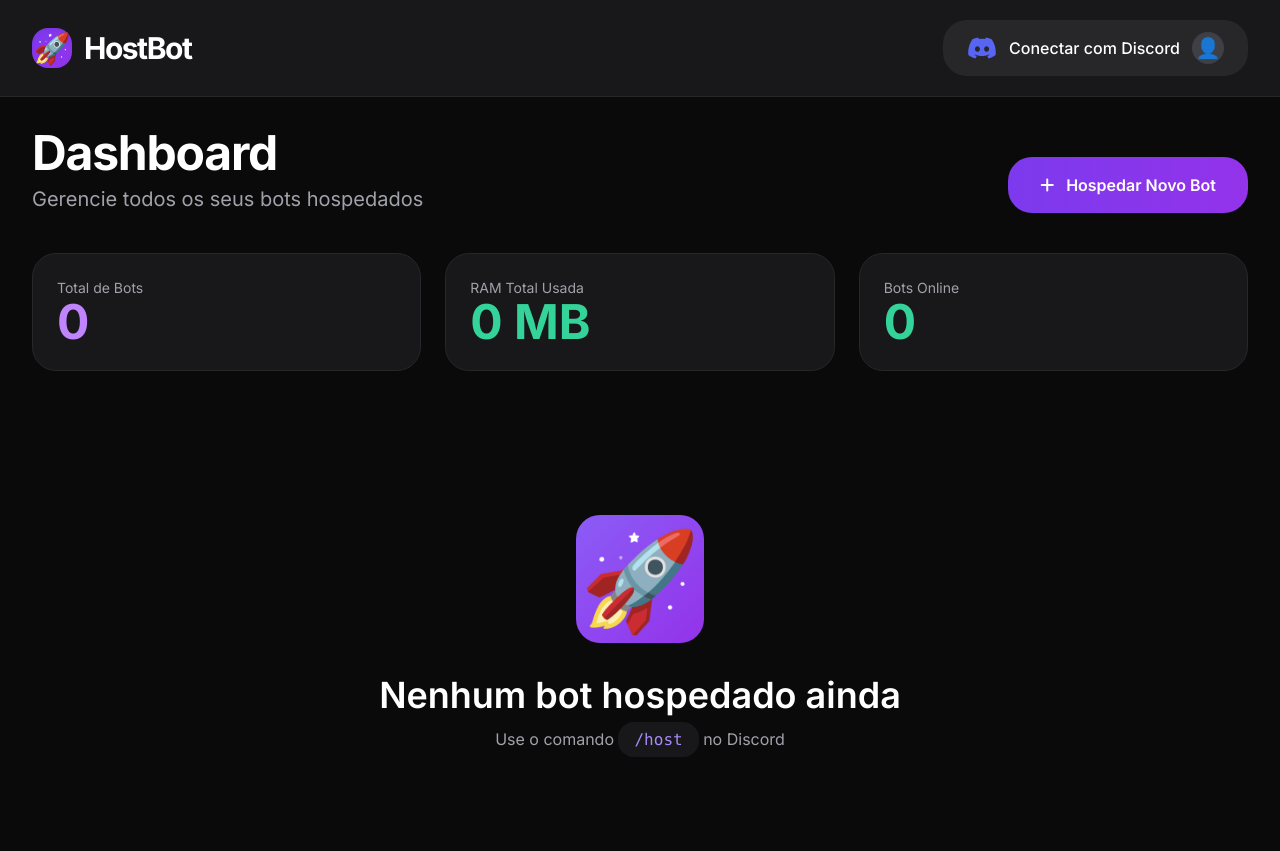
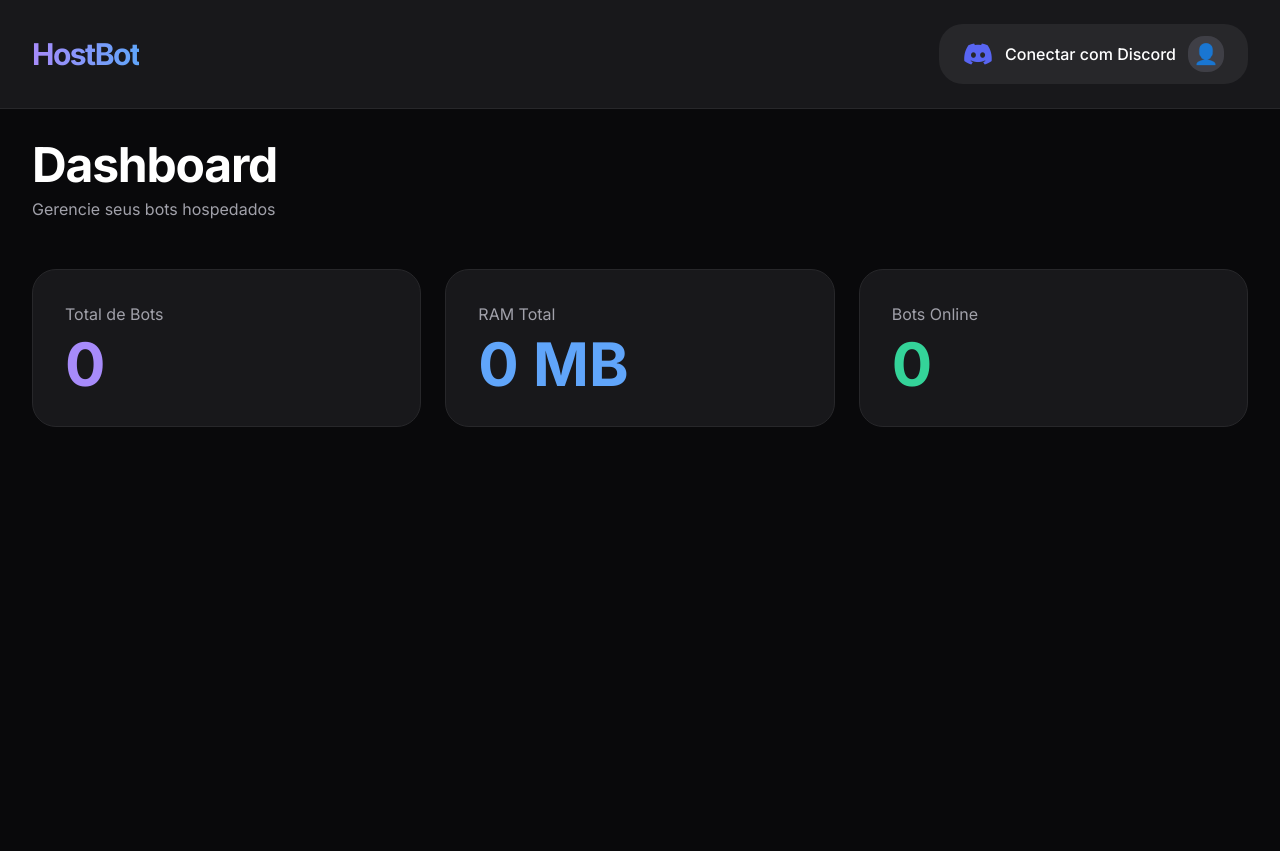
Before and after one commit to Htt-devs/Hostbot, a website: page public/index.html in a window 1280 px wide. After the commit the page ends 800 px from the top, so only its background shows below. Drawn offline with nearby package versions, Linux system fonts and the light colour scheme; no server answers.

Commit message:
Update index.html

```diff
--- a/public/index.html
+++ b/public/index.html
@@ -9,71 +9,69 @@
   <style>
     @import url('https://fonts.googleapis.com/css2?family=Inter:wght@400;500;600;700&display=swap');
     body { font-family: 'Inter', sans-serif; }
-    .card { transition: all 0.4s cubic-bezier(0.4, 0, 0.2, 1); }
-    .card:hover { transform: translateY(-8px); box-shadow: 0 25px 50px -12px rgb(139 92 246 / 0.3); }
+    .card { transition: all 0.3s cubic-bezier(0.4, 0, 0.2, 1); }
+    .card:hover { transform: translateY(-6px); box-shadow: 0 20px 25px -5px rgb(139 92 246 / 0.25); }
   </style>
 </head>
-<body class="bg-[#0a0a0a] text-white min-h-screen">
+<body class="bg-zinc-950 text-white min-h-screen">
   <!-- Top Bar -->
-  <div class="bg-zinc-900 border-b border-zinc-800 px-8 py-5 flex items-center justify-between sticky top-0 z-50">
-    <div class="flex items-center gap-3">
-      <div class="w-10 h-10 bg-gradient-to-br from-violet-600 to-purple-600 rounded-2xl flex items-center justify-center text-3xl shadow-inner">🚀</div>
-      <span class="text-3xl font-bold tracking-tighter">HostBot</span>
+  <div class="bg-zinc-900 border-b border-zinc-800 px-8 py-6 flex items-center justify-between">
+    <div class="flex items-center gap-4">
+      <div class="text-3xl font-bold tracking-tighter bg-gradient-to-r from-violet-400 to-blue-400 bg-clip-text text-transparent">HostBot</div>
     </div>
 
-    <div onclick="loginWithDiscord()" class="flex items-center gap-3 bg-zinc-800 hover:bg-zinc-700 px-6 py-3 rounded-3xl cursor-pointer transition-colors">
+    <div onclick="loginWithDiscord()" class="flex items-center gap-3 bg-zinc-800 hover:bg-zinc-700 px-6 py-3 rounded-3xl cursor-pointer transition-all">
       <i class="fa-brands fa-discord text-[#5865F2] text-2xl"></i>
-      <div id="user-name" class="font-medium">Conectar com Discord</div>
-      <div id="user-avatar" class="w-8 h-8 bg-zinc-700 rounded-2xl flex items-center justify-center text-xl">👤</div>
+      <span id="user-name" class="font-medium">Conectar com Discord</span>
+      <div id="user-avatar" class="w-9 h-9 bg-zinc-700 rounded-2xl flex items-center justify-center text-xl overflow-hidden">👤</div>
     </div>
   </div>
 
   <div class="max-w-7xl mx-auto p-8">
-    <div class="flex justify-between items-end mb-10">
-      <div>
+    <div class="mb-12">
       <h1 class="text-5xl font-bold tracking-tight">Dashboard</h1>
-        <p class="text-zinc-400 mt-2 text-xl">Gerencie todos os seus bots hospedados</p>
-      </div>
-      <button onclick="hospedarNovo()" class="bg-gradient-to-r from-violet-600 to-purple-600 px-8 py-4 rounded-3xl font-semibold flex items-center gap-3 hover:brightness-110 transition">
-        <i class="fa-solid fa-plus"></i> Hospedar Novo Bot
-      </button>
+      <p class="text-zinc-400 mt-2">Gerencie seus bots hospedados</p>
     </div>
 
     <!-- Stats -->
-    <div class="grid grid-cols-3 gap-6 mb-12">
-      <div class="bg-zinc-900 border border-zinc-800 rounded-3xl p-6">
-        <p class="text-zinc-400 text-sm">Total de Bots</p>
-        <p id="total-bots" class="text-5xl font-bold text-purple-400">0</p>
+    <div class="grid grid-cols-1 md:grid-cols-3 gap-6 mb-12">
+      <div class="bg-zinc-900 border border-zinc-800 rounded-3xl p-8">
+        <p class="text-zinc-400">Total de Bots</p>
+        <p id="total-bots" class="text-6xl font-bold text-violet-400 mt-2">0</p>
       </div>
-      <div class="bg-zinc-900 border border-zinc-800 rounded-3xl p-6">
-        <p class="text-zinc-400 text-sm">RAM Total Usada</p>
-        <p id="total-ram" class="text-5xl font-bold text-emerald-400">0 MB</p>
+      <div class="bg-zinc-900 border border-zinc-800 rounded-3xl p-8">
+        <p class="text-zinc-400">RAM Total</p>
+        <p id="total-ram" class="text-6xl font-bold text-blue-400 mt-2">0 MB</p>
       </div>
-      <div class="bg-zinc-900 border border-zinc-800 rounded-3xl p-6">
-        <p class="text-zinc-400 text-sm">Bots Online</p>
-        <p id="online-bots" class="text-5xl font-bold text-emerald-400">0</p>
+      <div class="bg-zinc-900 border border-zinc-800 rounded-3xl p-8">
+        <p class="text-zinc-400">Bots Online</p>
+        <p id="online-bots" class="text-6xl font-bold text-emerald-400 mt-2">0</p>
       </div>
     </div>
 
+    <!-- Bots Grid -->
     <div id="bots-container" class="grid grid-cols-1 md:grid-cols-2 lg:grid-cols-3 gap-6"></div>
 
-    <div id="empty-state" class="text-center py-24">
-      <div class="mx-auto w-32 h-32 bg-gradient-to-br from-violet-500 to-purple-600 rounded-3xl flex items-center justify-center text-8xl mb-8">🚀</div>
-      <h3 class="text-4xl font-semibold mb-3">Nenhum bot hospedado ainda</h3>
-      <p class="text-zinc-400">Use o comando <span class="font-mono bg-zinc-900 px-4 py-2 rounded-2xl text-violet-400">/host</span> no Discord</p>
+    <!-- Empty State -->
+    <div id="empty-state" class="hidden text-center py-24">
+      <div class="mx-auto w-28 h-28 bg-gradient-to-br from-violet-500 to-blue-500 rounded-3xl flex items-center justify-center text-7xl mb-6">🚀</div>
+      <h3 class="text-3xl font-semibold mb-3">Nenhum bot hospedado</h3>
+      <p class="text-zinc-400">Use o comando <span class="font-mono bg-zinc-900 px-4 py-2 rounded-xl">/host</span> no Discord</p>
     </div>
   </div>
 
   <script>
     async function loadBots() {
+      try {
         const res = await fetch('/api/bots');
         const bots = await res.json();
-      const container = document.getElementById('bots-container');
-      const empty = document.getElementById('empty-state');
 
         document.getElementById('total-bots').textContent = bots.length;
         document.getElementById('online-bots').textContent = bots.filter(b => b.status === 'online').length;
-      document.getElementById('total-ram').textContent = bots.reduce((sum, b) => sum + b.ram, 0) + ' MB';
+        document.getElementById('total-ram').textContent = bots.reduce((sum, b) => sum + (b.ram || 0), 0) + ' MB';
+
+        const container = document.getElementById('bots-container');
+        const empty = document.getElementById('empty-state');
 
         if (bots.length === 0) {
           container.classList.add('hidden');
@@ -89,17 +87,17 @@
           const card = document.createElement('div');
           card.className = "card bg-zinc-900 border border-zinc-800 rounded-3xl p-8";
           card.innerHTML = `
-          <div class="flex justify-between items-start">
+            <div class="flex justify-between">
               <h3 class="text-2xl font-semibold">${bot.nome}</h3>
               <span class="px-6 py-2 text-xs font-medium rounded-3xl ${bot.status === 'online' ? 'bg-emerald-500 text-white' : 'bg-red-500 text-white'}">
-              ${bot.status === 'online' ? '🟢 Online' : '🔴 Offline'}
+                ${bot.status === 'online' ? 'Online' : 'Offline'}
               </span>
             </div>
-          <div class="mt-10 grid grid-cols-2 gap-y-8 text-sm">
-            <div><span class="block text-zinc-400 text-xs">RAM</span><span class="text-4xl font-semibold">${bot.ram} MB</span></div>
-            <div><span class="block text-zinc-400 text-xs">Principal</span><span class="font-mono text-2xl">${bot.mainFile}</span></div>
+            <div class="mt-8 grid grid-cols-2 gap-y-6 text-sm">
+              <div><span class="text-zinc-400">RAM</span><p class="text-3xl font-bold">${bot.ram} MB</p></div>
+              <div><span class="text-zinc-400">Principal</span><p class="font-mono text-xl">${bot.mainFile}</p></div>
             </div>
-          <div class="mt-12 flex gap-3">
+            <div class="mt-10 flex gap-3">
               <button onclick="controlarBot('${bot.id}', 'start')" class="flex-1 bg-emerald-600 hover:bg-emerald-700 py-4 rounded-3xl font-medium">Iniciar</button>
               <button onclick="controlarBot('${bot.id}', 'stop')" class="flex-1 bg-red-600 hover:bg-red-700 py-4 rounded-3xl font-medium">Parar</button>
               <button onclick="controlarBot('${bot.id}', 'restart')" class="flex-1 bg-amber-600 hover:bg-amber-700 py-4 rounded-3xl font-medium">Reiniciar</button>
@@ -107,6 +105,7 @@
           `;
           container.appendChild(card);
         });
+      } catch (e) { console.error(e); }
     }
 
     async function controlarBot(id, action) {
@@ -121,10 +120,11 @@
     function loginWithDiscord() {
       document.getElementById('user-name').innerHTML = 'z1shy';
       document.getElementById('user-avatar').innerHTML = `<img src="https://i.imgur.com/5f5zY0Z.png" class="w-8 h-8 rounded-2xl" alt="">`;
-      alert('✅ Conectado com Discord com sucesso!');
+      alert('✅ Conectado com sucesso! Agora você pode gerenciar seus bots.');
     }
 
-    setInterval(loadBots, 6000);
+    // Atualiza automaticamente
+    setInterval(loadBots, 7000);
     loadBots();
   </script>
 </body>
```
Lines whose indentation alone changed are shown as unchanged.
